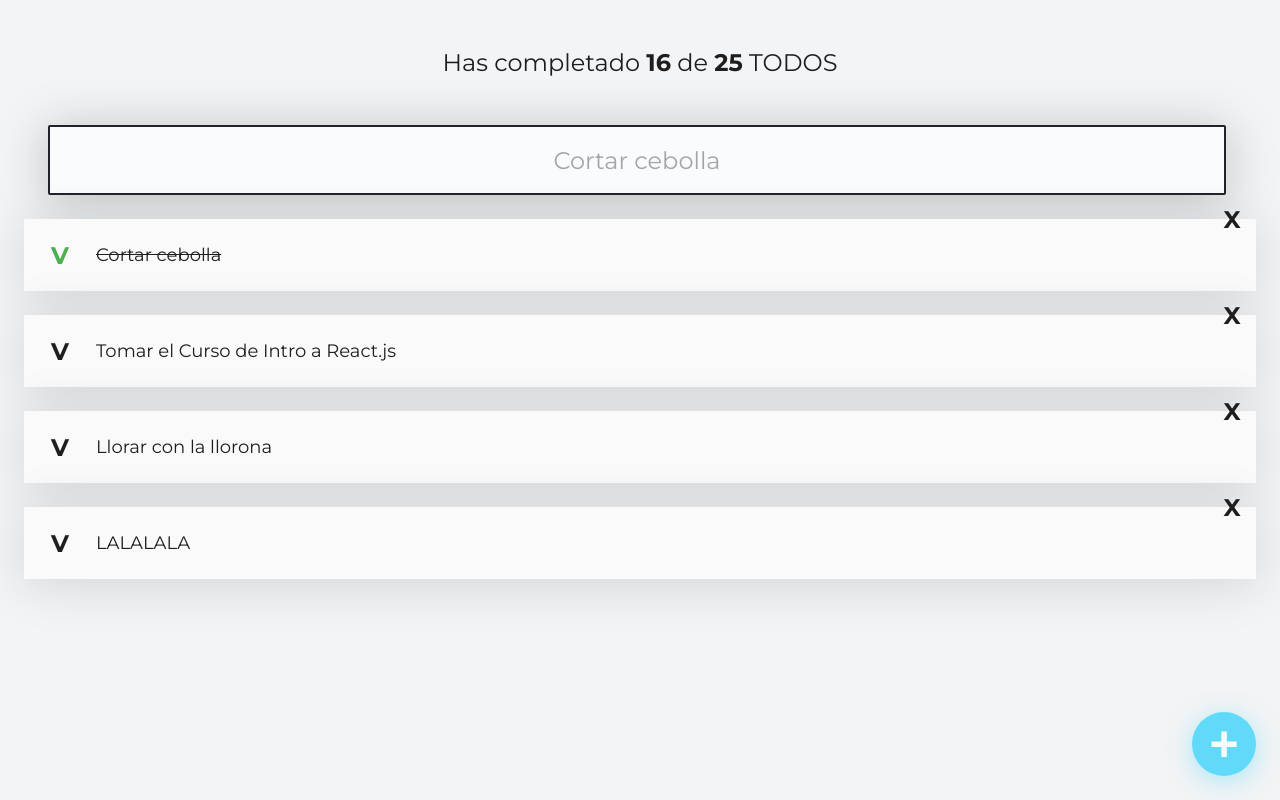
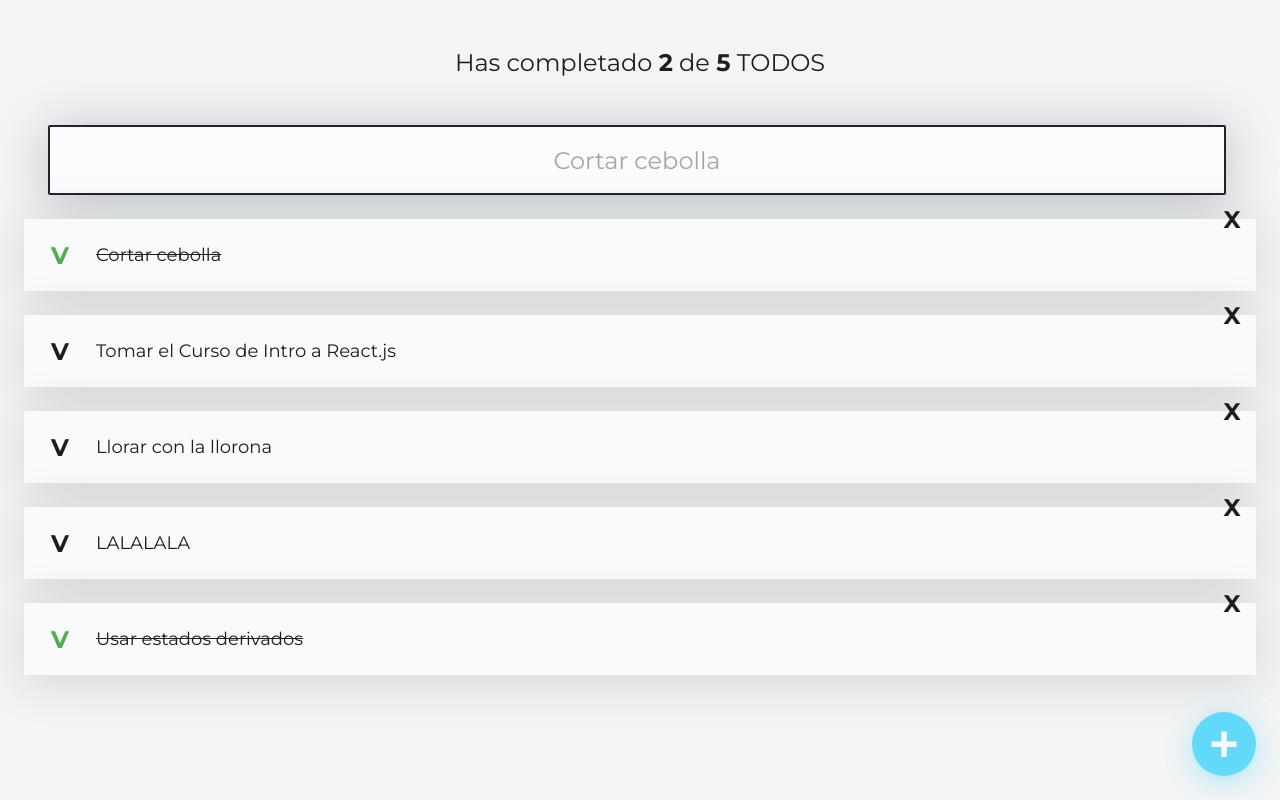
Before and after one commit to ingvillajimenez/curso-react-intro, a React (Create React App) app: page / in a window 1280 px wide. Built offline with nearby package versions, Linux system fonts and the light colour scheme.

Commit message:
Contando TODOs

```diff
--- a/src/App.js
+++ b/src/App.js
@@ -10,13 +10,22 @@
   { text: "Tomar el Curso de Intro a React.js", completed: false },
   { text: "Llorar con la llorona", completed: false },
   { text: "LALALALA", completed: false },
+  { text: "Usar estados derivados", completed: true },
 ];
 
 function App() {
+  const [todos, setTodos] = React.useState(defaultTodos);
+  const [searchValue, setsearchValue] = React.useState("");
+
+  const completedTodos = todos.filter((todo) => todo.completed).length;
+  const totalTodos = todos.length;
+
+  console.log("Los usuarios buscan todos de " + searchValue);
+
   return (
     <>
-      <TodoCounter completed={16} total={25} />
-      <TodoSearch />
+      <TodoCounter completed={completedTodos} total={totalTodos} />
+      <TodoSearch searchValue={searchValue} setsearchValue={setsearchValue} />
       <TodoList>
         {defaultTodos.map((todo) => (
           <TodoItem
--- a/src/TodoSearch.js
+++ b/src/TodoSearch.js
@@ -1,11 +1,7 @@
 import React from "react";
 import "./TodoSearch.css";
 
-function TodoSearch() {
-  const [searchValue, setsearchValue] = React.useState("");
-
-  console.log("Los usuarios buscan todos de " + searchValue);
-
+function TodoSearch({ searchValue, setsearchValue }) {
   return (
     <input
       placeholder="Cortar cebolla"
```
